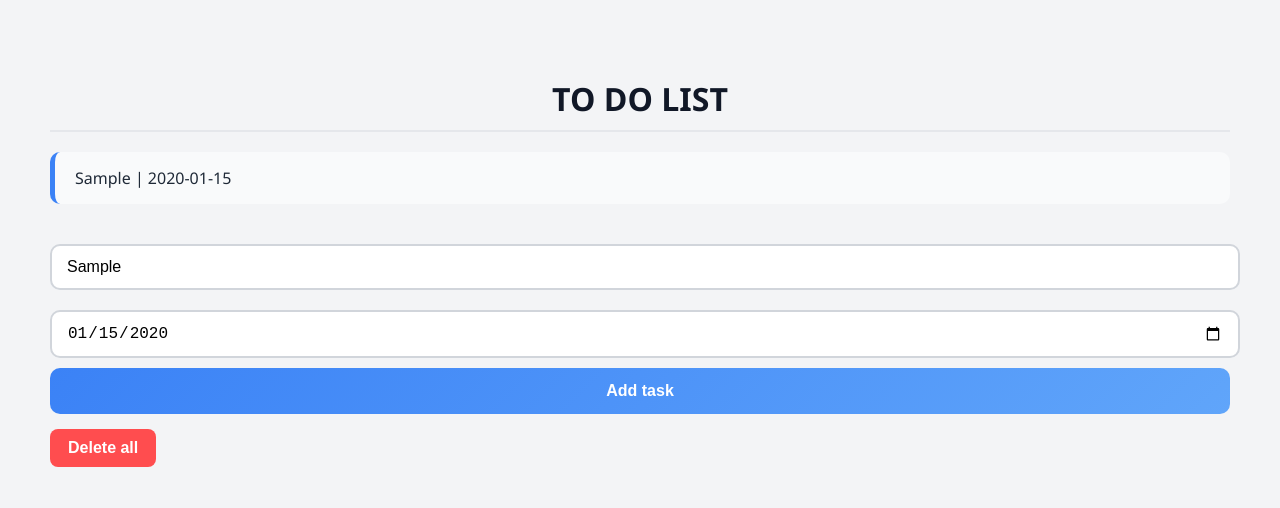
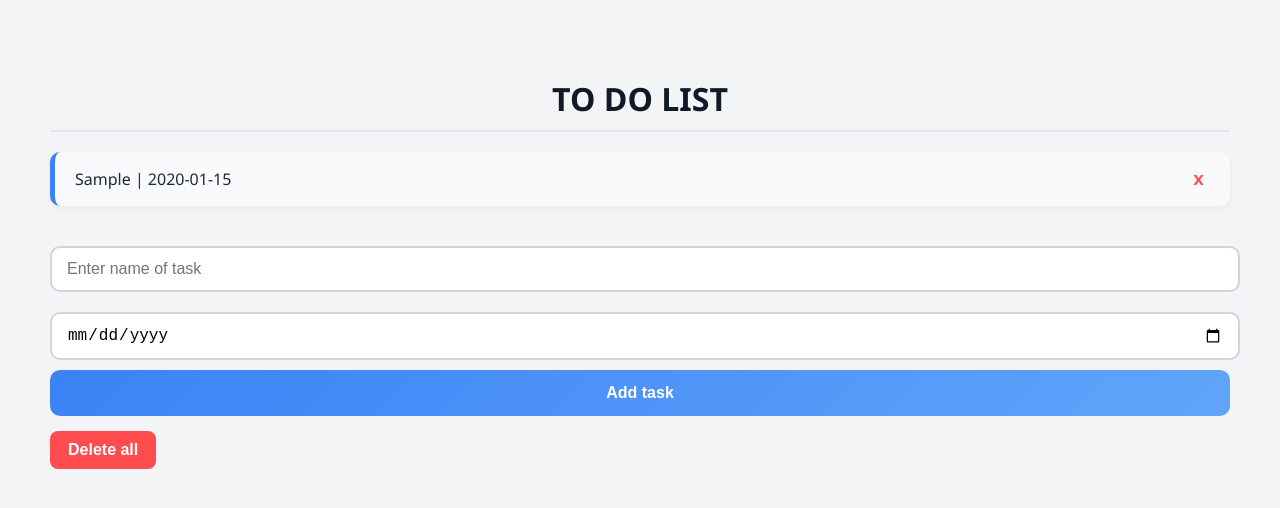
Before and after one commit to Ra1chl/To-Do-List, a React (Vite) app in the folder my-react-app/: page / in a window 1280 px wide. Both pictures are taken after typing "Sample", "2020-01-15" into the empty fields and a click on the button "Add task". Shown: the top 508 px of the page. Built offline with nearby package versions, Linux system fonts and the light colour scheme.

Commit message:
list - last changes

```diff
--- a/my-react-app/src/List.jsx
+++ b/my-react-app/src/List.jsx
@@ -12,6 +12,10 @@ function List(){
                         taskFinishDate: finishDate
                         };
         setTasks(t => [...t,newTask]);
+
+        //  Tohle vymaže inputy
+        setName("");
+        setFinishDate("");
     }
 
     function handleNameTask(event){
@@ -20,6 +24,10 @@ function List(){
 
     function handleFinishDateTask(event){
         setFinishDate(event.target.value);
+    }
+
+    function handleRemoveOne(index){
+        setTasks(tasks.filter((_, i) => i !== index))
     }
 
     function handleClearAll() {
@@ -35,7 +43,8 @@ function List(){
                 <ul className="tasks-list">
                     {tasks.map((tasks, index)=>
                         <li key={index} className="task-item">
-                            {tasks.taskName} | {tasks.taskFinishDate}
+                          <span> {tasks.taskName} | {tasks.taskFinishDate} </span>
+                          <button className="delete-one-button" onClick={() => handleRemoveOne(index)}>x</button>
                         </li>
                     )}
                 </ul>
--- a/my-react-app/src/index.css
+++ b/my-react-app/src/index.css
@@ -107,7 +107,15 @@ body {
 }
 
 .task-item {
-  animation: slideInFade 0.4s ease forwards;
+    display: flex;
+  justify-content: space-between;
+  align-items: center;
+  padding: 12px 16px;
+  background-color: #f1f3f5;
+  margin-bottom: 10px;
+  border-radius: 10px;
+  transition: all 0.3s ease;
+  box-shadow: 0 2px 6px rgba(0, 0, 0, 0.05);
 }
 
 .delete-button {
@@ -127,3 +135,20 @@ body {
   background-color: #ca0000;
   transform: scale(1.05);
 }
+
+
+.delete-one-button {
+  text-align: right;
+  background-color: transparent;
+  border: none;
+  color: #ff4d4f;
+  font-size: 1.2rem;
+  font-weight: bold;
+  cursor: pointer;
+  transition: color 0.2s ease;
+}
+
+.delete-one-button:hover {
+  color: #ff0000;
+  transform: scale(1.2);
+}
```
